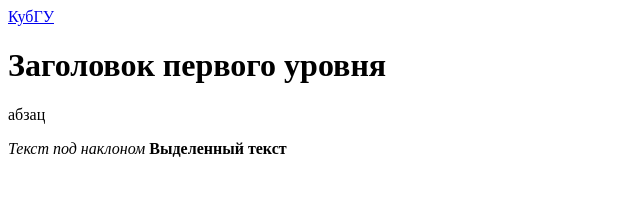
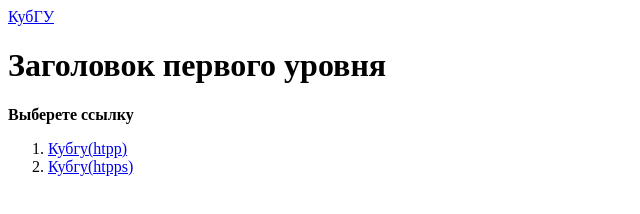
Before and after one commit to Joja2Hub/Joja2Hub.github.io, a plain HTML site: page index.html in a window 1280 px wide. Shown: the whole page, without its empty margins (0-640 px from the left). Drawn offline with Linux system fonts and the light colour scheme.

Commit message:
Update index.html

```diff
--- a/index.html
+++ b/index.html
@@ -4,7 +4,7 @@
 
 <html lang="ru">
     <head>
-    <title>Пример Сайта</title>
+    <title>Задание 1</title>
     </head>
 
 
@@ -12,9 +12,15 @@
         <h1>
             Заголовок первого уровня
         </h1>
-        <p>абзац</p>
-            <em>Текст под наклоном</em>
-        <strong>Выделенный текст</strong>
+        <p>
+        <strong>Выберете ссылку</strong>
+        </p>
+
+        <ol>
+            <li><a href = "http://kubsu.ru/">Кубгу(htpp)</a></li>
+            <li><a href = "https://kubsu.ru/">Кубгу(htpps)</a></li>
+        </ol>
+
 
 
 
```
